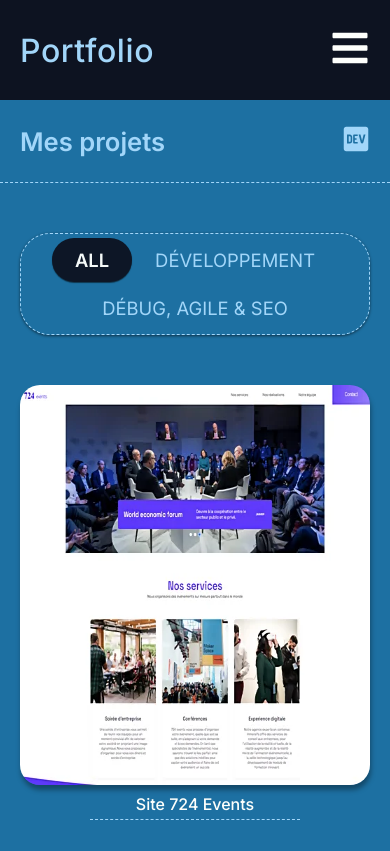
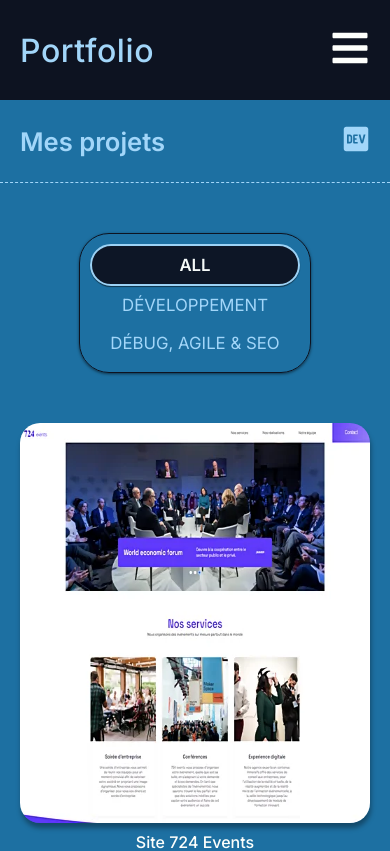
Before and after one commit to DavidDevPro/projet_12_portfolio_version_3, a React (Vite) app: page /project in a window 390 px wide. Shown: the top 851 px of the page. Built offline with nearby package versions, Linux system fonts and the light colour scheme.

Commit message:
debut responsive page projet

```diff
--- a/src/sass/pages/ProjectPage.scss
+++ b/src/sass/pages/ProjectPage.scss
@@ -16,6 +16,14 @@
     border-radius: 30px;
     border: 1px dashed $fourth_color;
     padding: 4px 4px 0px;
+    transition: display 300ms ease-out, flex-direction 300ms ease-out,
+      padding 300ms ease-out, border 300ms ease-out;
+    @media screen and (max-width: 768px) {
+      display: flex;
+      flex-direction: column;
+      padding: 10px;
+      border: 1px solid $primary_color;
+    }
     li {
       display: inline-block;
       position: relative;
@@ -25,6 +33,11 @@
       padding: 11px 23px;
       cursor: pointer;
       overflow: hidden;
+      transition: font-size 300ms ease-out, padding 300ms ease;
+      @media screen and (max-width: 768px) {
+        font-size: 1.05em;
+        padding: 9px 20px;
+      }
 
       &.active {
         background-color: $primary_color;
@@ -33,6 +46,9 @@
         border-radius: 25px;
         opacity: 0.96;
         box-shadow: 0 1px 1px rgba(0, 0, 0, 0.55);
+        @media screen and (max-width: 768px) {
+          border: 2px solid $fourth_color;
+        }
       }
     }
   }
@@ -42,7 +58,8 @@
     grid-auto-rows: auto;
     gap: 30px;
     margin-top: 30px;
-    @media screen and (max-width: 1024px) {
+    transition: grid-template-columns repeat 300ms ease-out;
+    @media screen and (max-width: 1240px) {
       grid-template-columns: repeat(2, 1fr);
     }
     @media screen and (max-width: 768px) {
```
